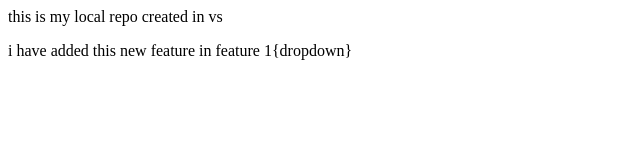
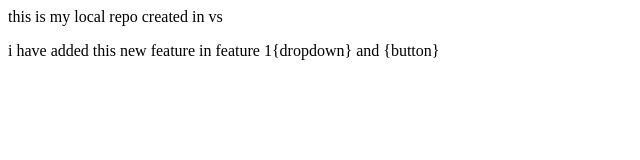
Before and after one commit to mehran-khursheed/localrepoOnGit, a plain HTML site: page index.html in a window 1280 px wide. Shown: the full height of the page, 0-640 px from the left. Drawn offline with Linux system fonts and the light colour scheme.

Commit message:
adding another feature on feature 1

```diff
--- a/index.html
+++ b/index.html
@@ -1,2 +1,2 @@
 <h>this is my local repo created in vs</h>
-<p>i have added this new feature in feature 1{dropdown}</p>
+<p>i have added this new feature in feature 1{dropdown} and {button}</p>
```
